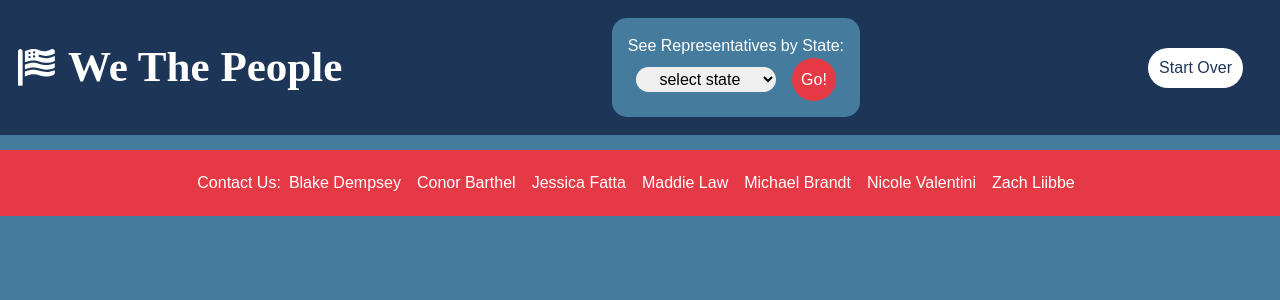
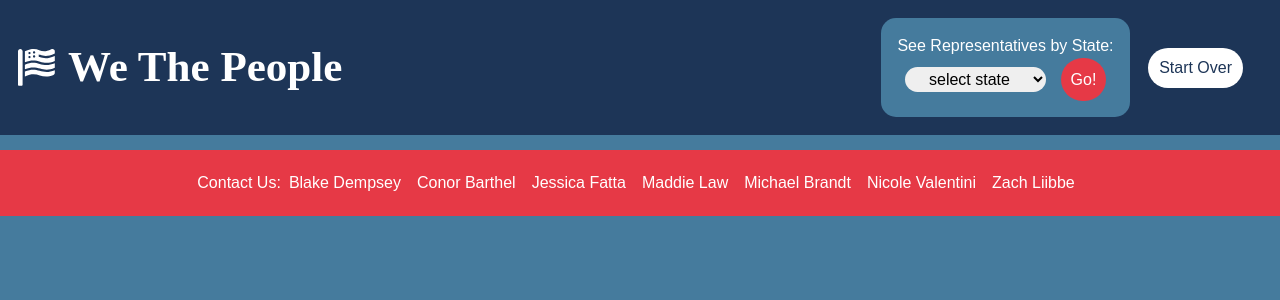
Before and after one commit to Mod-4-Capstone/we-the-people-fe, a React (Create React App) app: page /results-dashboard in a window 1280 px wide. Shown: the top 300 px of the page. Built offline with nearby package versions, Linux system fonts and the light colour scheme; a web font is replaced by a local one.

Commit message:
Fix spacing in header

```diff
--- a/src/components/Header/Header.css
+++ b/src/components/Header/Header.css
@@ -32,10 +32,16 @@
   font-family: 'Khula', sans-serif;
   padding: 0.5em 0.7em;
   float: right;
+  cursor: pointer;
 }
 
 h1 {
   font-family: 'IM Fell Great Primer', serif;
+}
+
+.header-controls {
+  display: flex;
+  align-items: center;
 }
 
 @media screen and (max-width: 700px) {
--- a/src/components/Header/Header.js
+++ b/src/components/Header/Header.js
@@ -23,13 +23,13 @@ const Header = () => {
         <FaFlagUsa />
         <h1 className="title">We The People</h1>
       </div>
-
-      <StateDropdown setSelectedState={setSelectedState} selectedState={selectedState} />
-
+      <div className="header-controls">
+        <StateDropdown setSelectedState={setSelectedState} selectedState={selectedState} />
         {location.pathname === "/results-dashboard" &&
           <Link to="/">
             <button className="home-btn" onClick={() => resetFormsForHome()}>Start Over</button>
           </Link>}
+      </div>
     </section>
   )
 }
```
